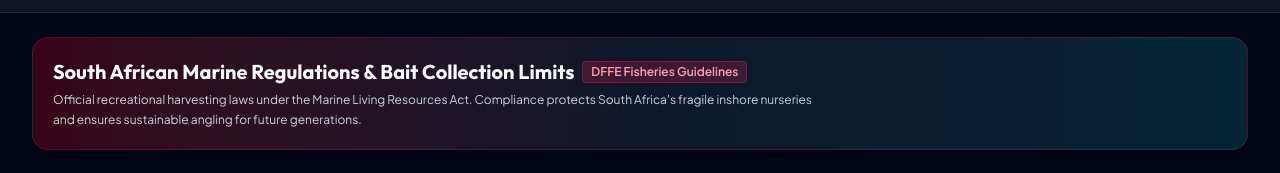
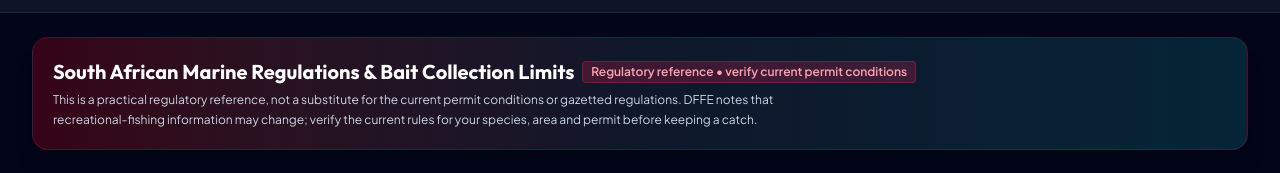
Before and after one commit to syedzayn296-ops/Fishing---logbook, a React (Vite) app: page / in a window 1280 px wide. Both pictures are taken after a click on the button "Bait Limits & Rules". Shown: the part 135-308 px from the top of the page. Built offline with nearby package versions, Linux system fonts and the light colour scheme; no server answers.

Commit message:
docs: make regulation reference status explicit

```diff
--- a/src/components/RegulationsView.tsx
+++ b/src/components/RegulationsView.tsx
@@ -15,11 +15,11 @@ export const RegulationsView: React.FC = () => {
                 South African Marine Regulations & Bait Collection Limits
               </h2>
               <span className="px-2 py-0.5 rounded text-xs bg-rose-500/20 text-rose-300 font-semibold border border-rose-500/30">
-                DFFE Fisheries Guidelines
+                Regulatory reference • verify current permit conditions
               </span>
             </div>
             <p className="text-xs text-slate-300 mt-1 max-w-3xl leading-relaxed">
-              Official recreational harvesting laws under the Marine Living Resources Act. Compliance protects South Africa's fragile inshore nurseries and ensures sustainable angling for future generations.
+              This is a practical regulatory reference, not a substitute for the current permit conditions or gazetted regulations. DFFE notes that recreational-fishing information may change; verify the current rules for your species, area and permit before keeping a catch.
             </p>
           </div>
         </div>
```
